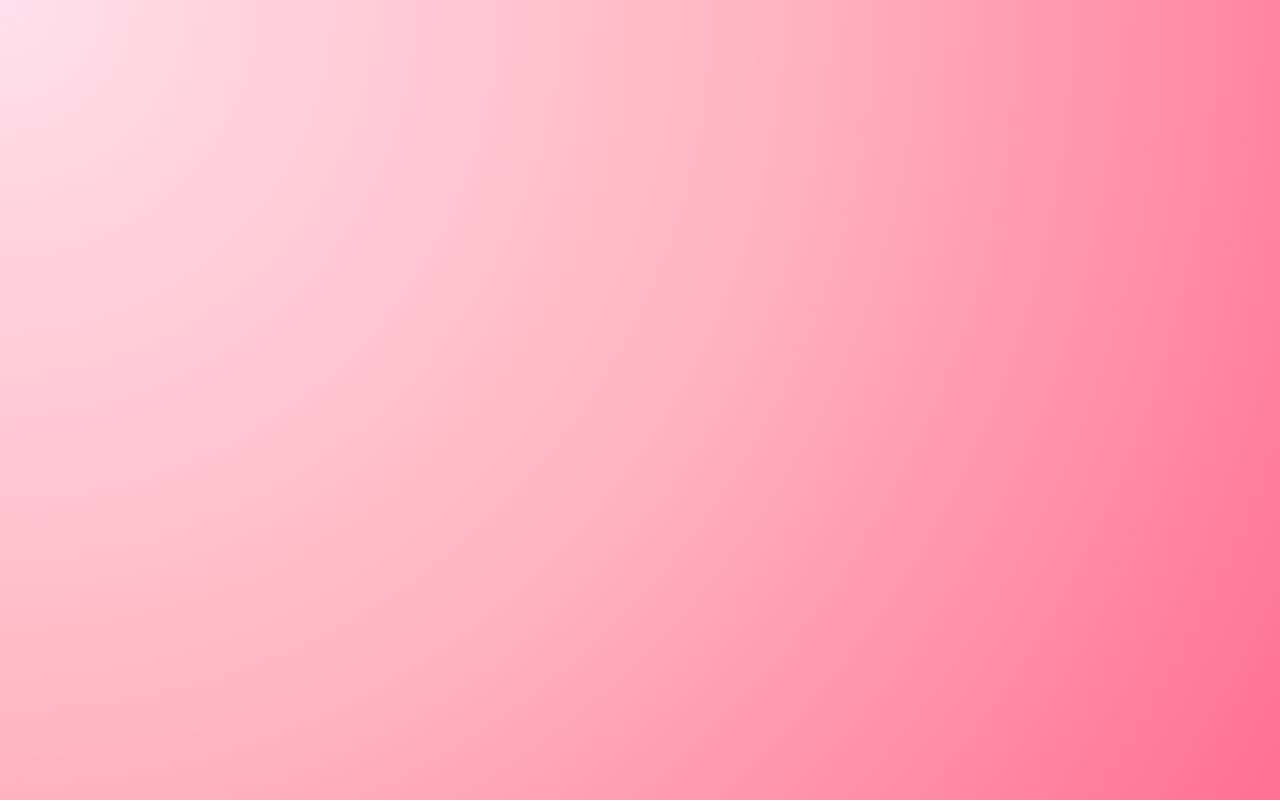
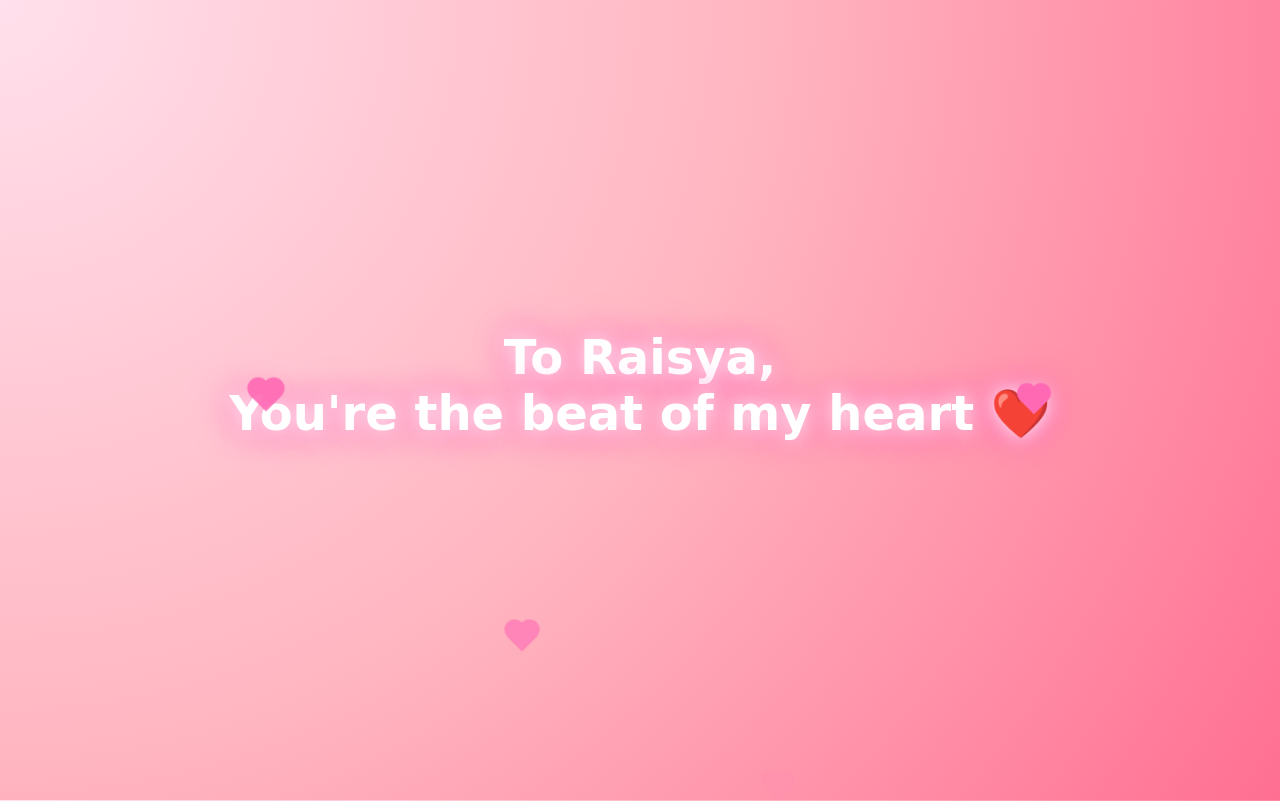
Before and after one commit to ipeyz/for-raisya, a plain HTML site: page index.html in a window 1280 px wide. Drawn offline with Linux system fonts and the light colour scheme.

Commit message:
Update index.html

```diff
--- a/index.html
+++ b/index.html
@@ -87,7 +87,18 @@
       }
     }
 
-    /* Multiple floating hearts with different positions */
+    /* Floating hearts with unique positions */
     .heart:nth-child(2) { left: 20%; animation-delay: 0s; }
     .heart:nth-child(3) { left: 40%; animation-delay: 2s; }
-    .heart:nth-child
+    .heart:nth-child(4) { left: 60%; animation-delay: 4s; }
+    .heart:nth-child(5) { left: 80%; animation-delay: 6s; }
+  </style>
+</head>
+<body>
+  <h1>To Raisya,<br>You're the beat of my heart ❤️</h1>
+  <div class="heart"></div>
+  <div class="heart"></div>
+  <div class="heart"></div>
+  <div class="heart"></div>
+</body>
+</html>
```
